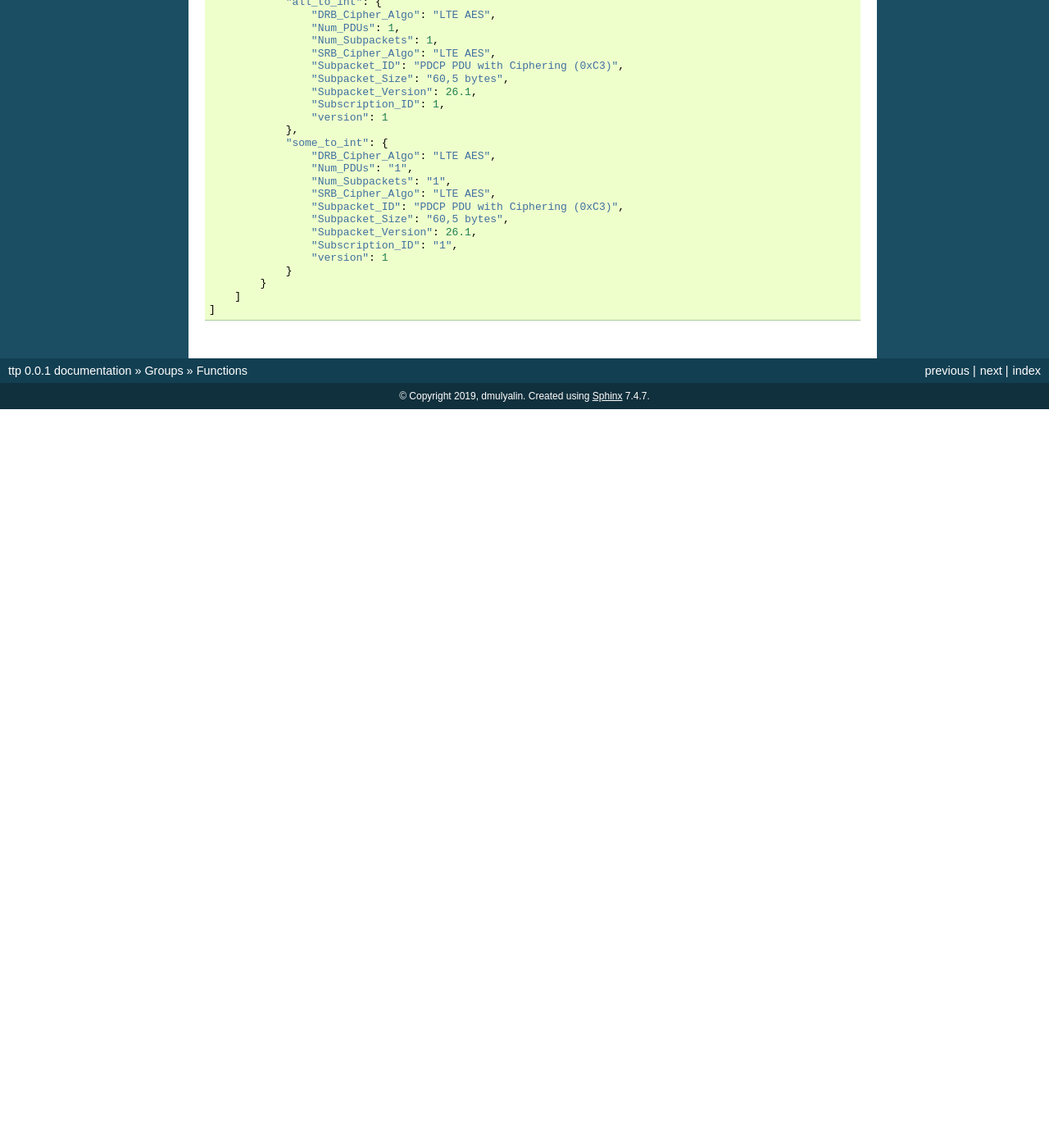
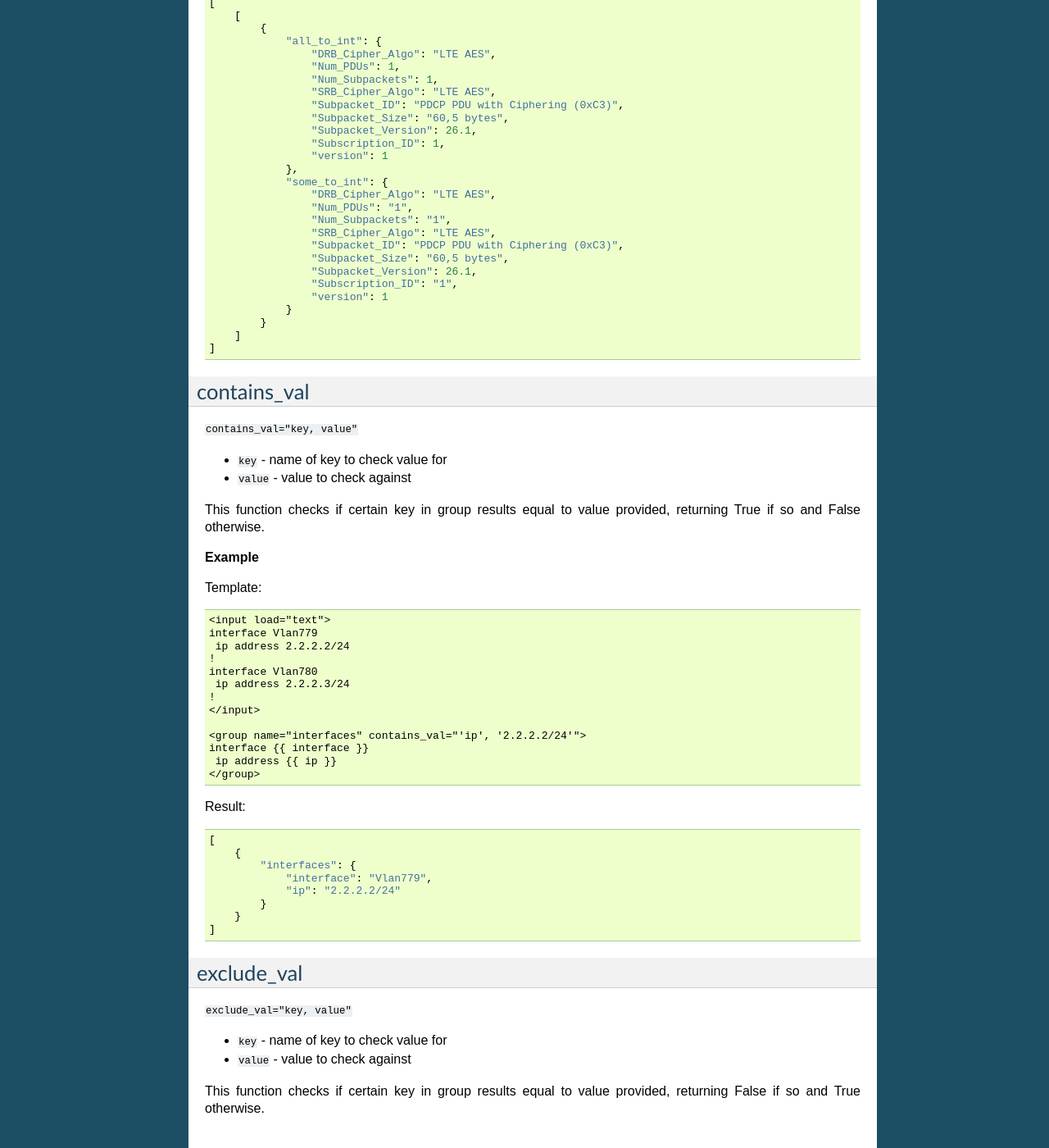
Before and after one commit to dmulyalin/ttp, a Sphinx documentation site: the page built from docs/source/Groups/Functions.rst, in a window 1280 px wide and 1400 px high, scrolled down 15730 px. Shown: the whole window at 82% size. Built offline with Sphinx 7.4.7, drawn with Linux system fonts in a browser that asks for light colours; before the commit the page ends 16229 px from its top, so only the background shows below that; some of the changed text lies outside the part shown.

Commit message:
added exclude_val and contains_val group functions

```diff
--- a/docs/source/Groups/Functions.rst
+++ b/docs/source/Groups/Functions.rst
@@ -41,6 +41,10 @@ Condition functions help to evaluate group results and return *False* or *True*,
      - verifies that key's value is equal to provided value
    * - `to_int`_
      - converts given keys to integer (int or float) or tries to convert all match result values
+   * - `contains_val`_
+     - check if certain key contains certain value, return True if so and False otherwise
+   * - `exclude_val`_
+     - check if certain key contains certain value, return False if so and True otherwise
 
 containsall
 ------------------------------------------------------------------------------
@@ -905,3 +909,52 @@ Results::
             }
         ]
     ]
+
+contains_val
+------------------------------------------------------------------------------
+``contains_val="key, value"``
+
+* ``key`` - name of key to check value for
+* ``value`` - value to check against
+
+This function checks if certain key in group results equal to value provided, returning True if so and False otherwise.
+
+**Example**
+
+Template::
+
+    <input load="text">
+    interface Vlan779
+     ip address 2.2.2.2/24
+    !
+    interface Vlan780
+     ip address 2.2.2.3/24
+    !
+    </input>
+
+    <group name="interfaces" contains_val="'ip', '2.2.2.2/24'">
+    interface {{ interface }}
+     ip address {{ ip }}
+    </group>
+
+Result::
+
+
+    [
+        {
+            "interfaces": {
+                "interface": "Vlan779",
+                "ip": "2.2.2.2/24"
+            }
+        }
+    ]
+
+
+exclude_val
+------------------------------------------------------------------------------
+``exclude_val="key, value"``
+
+* ``key`` - name of key to check value for
+* ``value`` - value to check against
+
+This function checks if certain key in group results equal to value provided, returning False if so and True otherwise.
```
Also changed, not shown: 3 other files.
